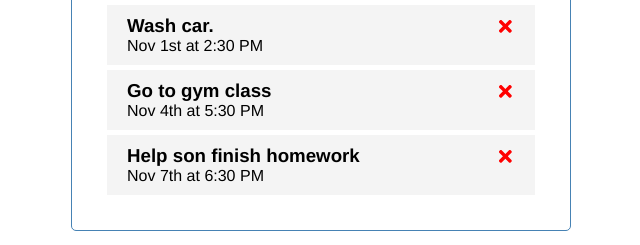
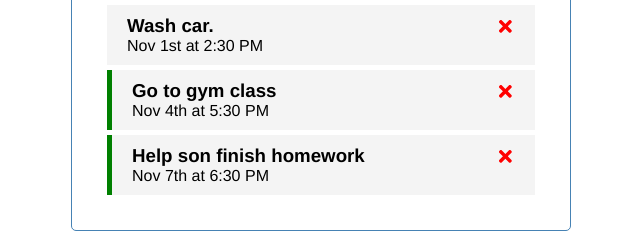
Before and after one commit to JDixon1995/Task-Tracker-App, a React (Create React App) app: page / in a window 1280 px wide. Shown: the part 123-368 px from the top of the page, without its empty margins (319-959 px from the left). Built offline with nearby package versions, Linux system fonts and the light colour scheme.

Commit message:
added reminder toggle functionality.

```diff
--- a/src/App.js
+++ b/src/App.js
@@ -31,10 +31,23 @@
    setTasks(tasks.filter((task) => task.id !== id))
  }
 
+ // Toggle Reminder
+ const toggleReminder = (id) => {
+   setTasks(
+     tasks.map((task) =>
+     task.id === id ? {...task, reminder:
+      !task.reminder } : task
+    )
+   )
+ }
+
   return (
     <div className="container">
       <Header />
-      <Tasks tasks={tasks} onDelete={deleteTask} />
+      {tasks.length > 0 ? (<Tasks tasks={tasks}
+      onDelete={deleteTask}
+      onToggle={toggleReminder} />) :
+      ('No Tasks To Complete.') }
     </div>
   );
 }
--- a/src/components/Task.js
+++ b/src/components/Task.js
@@ -1,10 +1,15 @@
 import React from 'react'
 import { FaTimes } from 'react-icons/fa'
 
-const Task = ( { task, onDelete} ) => {
+const Task = ( { task, onDelete, onToggle} ) => {
     return (
-        <div className='task'>
-            <h3>{task.text} <FaTimes onClick={() => onDelete(task.id)} style={{ color: 'red'}} /> </h3>
+        <div className={`task ${task.reminder ? 'reminder' : ''}`}
+        onDoubleClick={() => onToggle(task.id)} >
+            <h3>{task.text}
+            <FaTimes onClick={() => onDelete(task.id)}
+            style={{ color: 'red'}} />
+
+            </h3>
             <p>{task.day}</p>
         </div>
     )
--- a/src/components/Tasks.js
+++ b/src/components/Tasks.js
@@ -3,11 +3,14 @@
 
 
 
-const Tasks = ( {tasks, onDelete} ) => {
+const Tasks = ( {tasks, onDelete, onToggle} ) => {
 
     return (
         <>
-            {tasks.map((task) => (<Task key={task.id} task={task} onDelete={onDelete} /> ))}
+            {tasks.map((task) => (<Task key={task.id}
+            task={task}
+            onDelete={onDelete}
+            onToggle={onToggle} /> ))}
         </>
     )
 }
```
